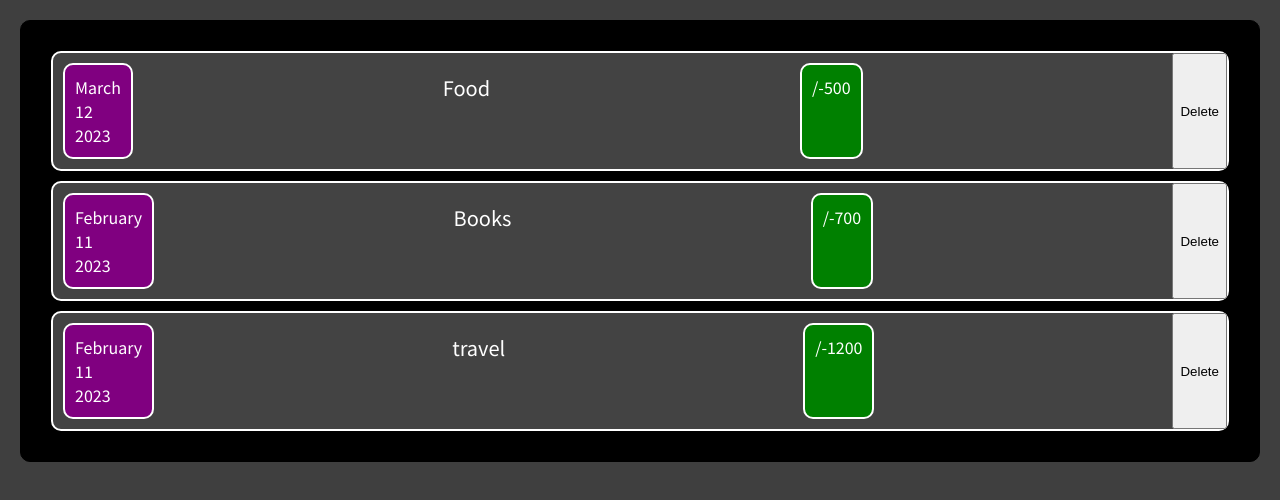
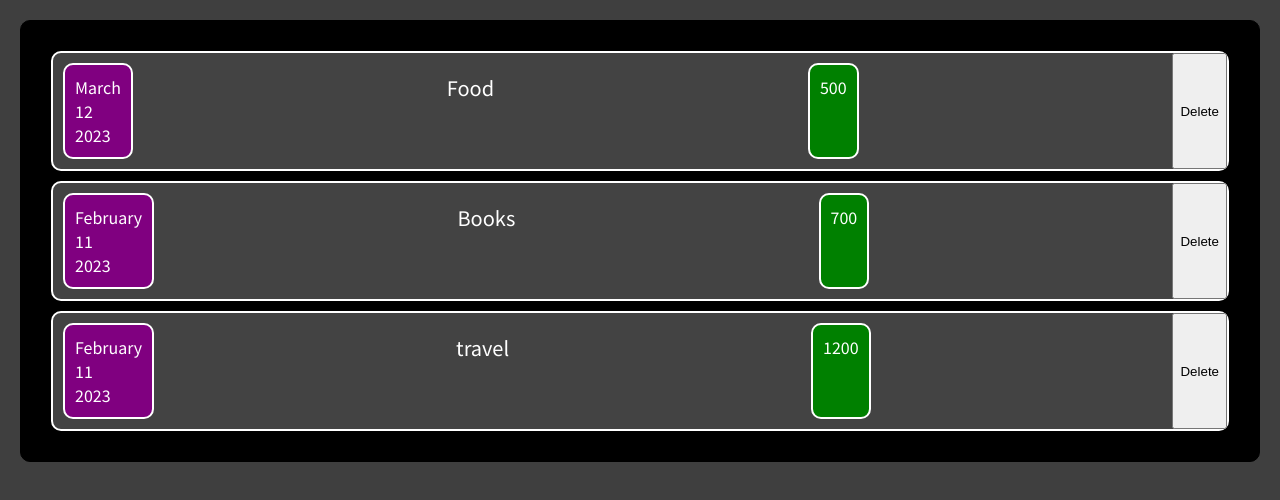
Before and after one commit to Atish280301/React-Project01, a React (Create React App) app: page / in a window 1280 px wide. Shown: the top 500 px of the page. Built offline with nearby package versions, Linux system fonts and the light colour scheme.

Commit message:
Commit three

```diff
--- a/src/Components/ExpenseItem.js
+++ b/src/Components/ExpenseItem.js
@@ -3,18 +3,15 @@ import ExpenseDate from "./ExpenseDate";
 import Card from "./Card";
 import "./ExpenseItem.css";
 function ExpenseItem(props){
-    const [isDeleted, setDeleted] = useState(false);
+    const [expense, exp] = useState(props.amount);
     let del = () =>{
-        setDeleted(true);
-    }
-    if(isDeleted){
-        return null;
-    }
+        exp("100$");
+    };
     return(
         <Card className="SmallBox">
             <ExpenseDate date = {props.date}/>
             <p className="title">{props.title}</p>
-            <Card className="amount">/-{props.amount}</Card>
+            <Card className="amount">{expense}</Card>
             <button onClick = {del}>Delete</button>
         </Card>
     );
```
